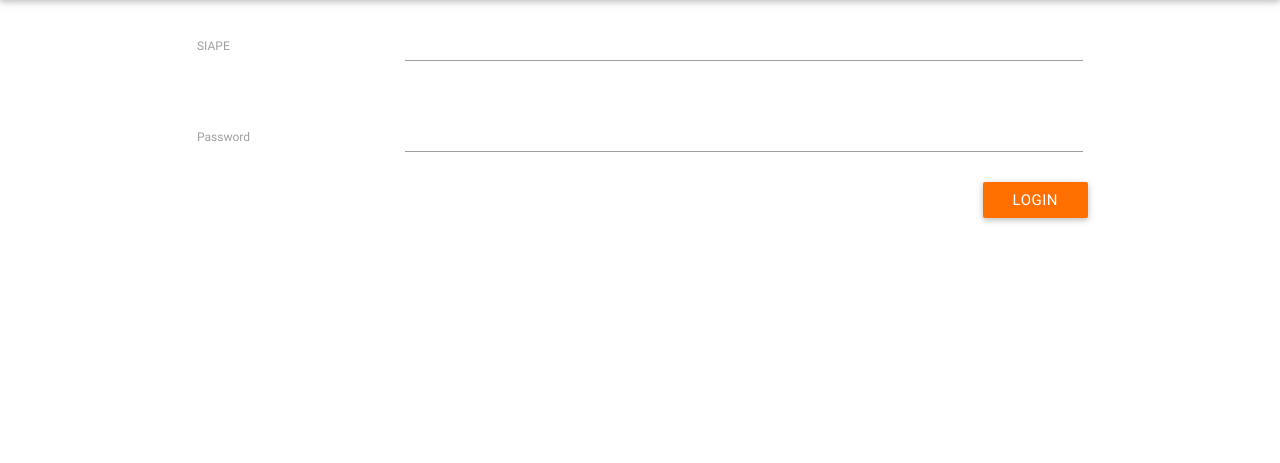
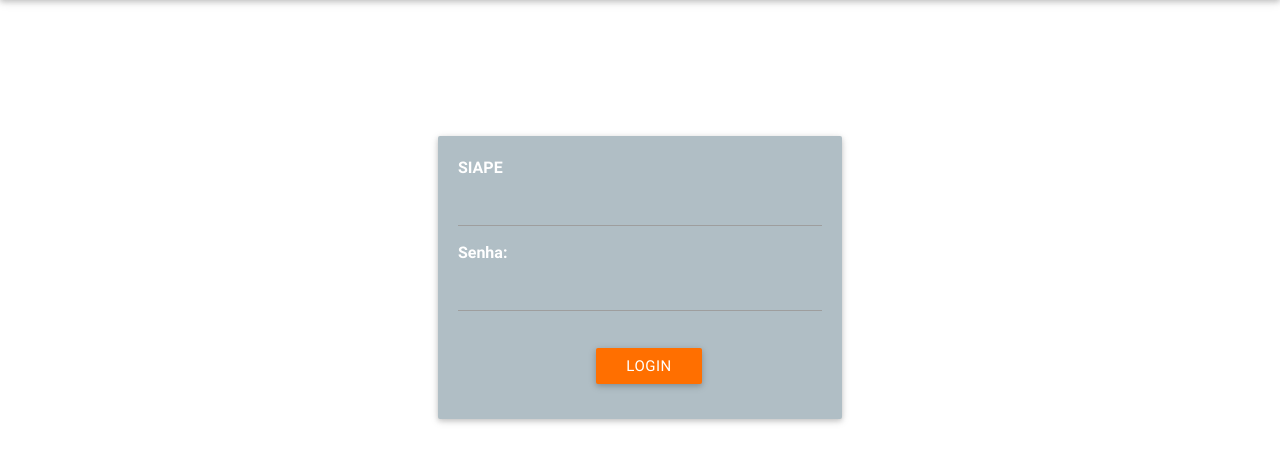
Before and after one commit to felipefo/gde, a Django app: template app/templates/login.html in a window 1280 px wide. Shown: the part 64-527 px from the top of the page. Run offline with Django 3.2, Linux system fonts and the light colour scheme; the template is opened without the code that fills it, so the values that code supplies are empty.

Commit message:
Tela de login.

```diff
--- a/app/templates/login.html
+++ b/app/templates/login.html
@@ -11,29 +11,29 @@
          </div>
     {% endif %}
 
-    <div id="content-container" class="container p-none">
-        <div class="lgn-container col-lg-8">
-            <form id="login-form" method="post"
-                  action="{% url 'django.contrib.auth.views.login' %}">
-                {% csrf_token %}
-                <table class="table">
-                    <tr>
-                        <td><label for="id_username">SIAPE</label></td>
-                        <td><input id="id_username" name="username"
-                                   type="text" class="validate"></td>
-                    </tr>
-                    <tr>
-                        <td><label for="id_password">Password</label></td>
-                        <td><input id="id_password" name="password"
-                                   type="password" class="validate"></td>
-                    </tr>
-                </table>
+    <div class="row">
+        <div id= "form-login" class="col s4 offset-s4">
+            <div class="card-panel blue-grey lighten-3 white-text">
+                <form id="login-form" method="post"
+                      action="{% url 'django.contrib.auth.views.login' %}">
+                    {% csrf_token %}
 
 
-                <input type="submit" value="Login"
-                       class="btn right amber darken-4" />
-                <input type="hidden" name="next" value="/home" />
-            </form>
+                            <label for="id_username">SIAPE</label>
+                            <input id="id_username" name="username"
+                                       type="text" class="validate">
+
+                            <label for="id_password">Senha:</label>
+                            <input id="id_password" name="password"
+                                       type="password" class="validate">
+
+    <br/><br/>
+
+                    <input id="botao-login" type="submit" value="Login"
+                           class="btn amber darken-4" />
+                    <input type="hidden" name="next" value="/home" />
+                </form>
+            </div>
         </div>
     </div>
 {% endblock content %}
--- a/static/css/app.css
+++ b/static/css/app.css
@@ -0,0 +1,15 @@
+#form-login{
+    margin-top:10%;
+    box-sizing:border-box;
+}
+
+#form-login label{
+    color:#fff !important;
+    font-weight:bold;
+    font-size:16px;
+}
+
+#botao-login{
+    position:relative;
+    left:38%;
+}
```
